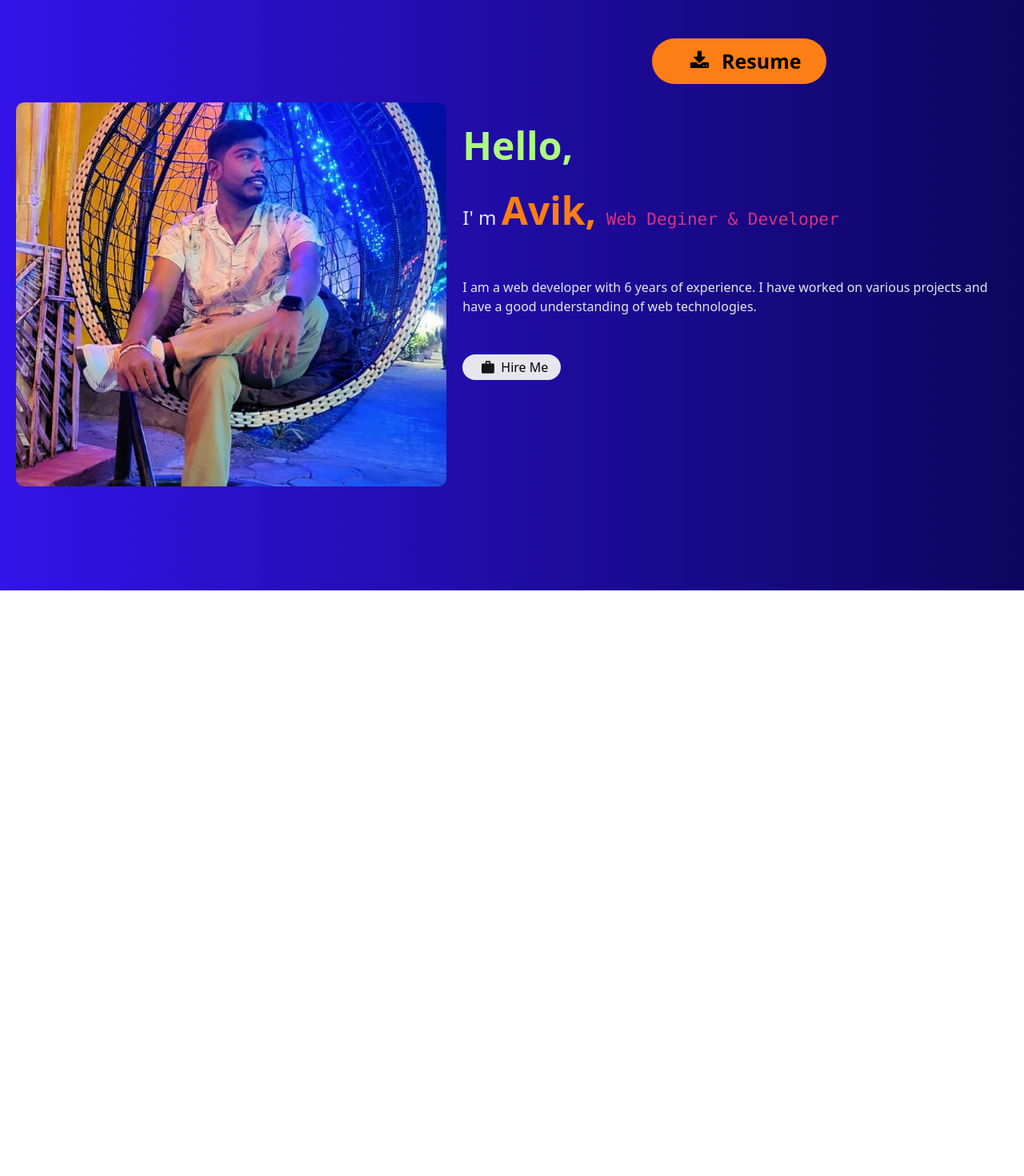
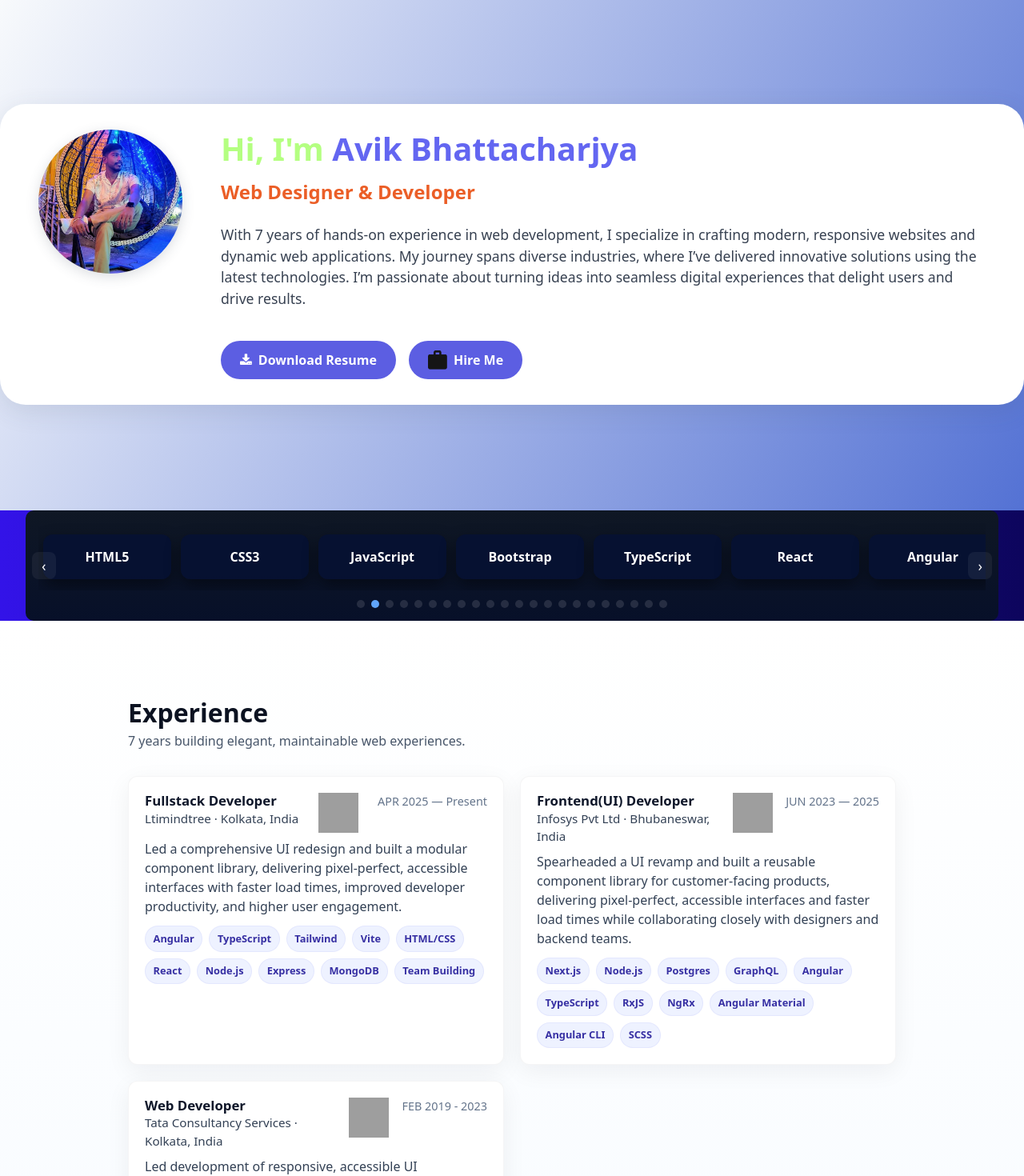
Before and after one commit to avik10/portfolio, a React (Create React App) app: page / in a window 1280 px wide. Shown: the part 82-1552 px from the top of the page at 80% size. Before the commit the page ends 820 px from the top, so only its background shows below. Built offline with nearby package versions, Linux system fonts and the light colour scheme; grey boxes are pictures that could not be loaded.

Commit message:
add skills carousel andexperiances

```diff
--- a/src/App.js
+++ b/src/App.js
@@ -1,3 +1,4 @@
+import Experaince from "./components/experances/expeiance";
 import Intro from "./components/Intro/Intro";
 import Navbar from "./components/Navbar/Navbar";
 import Skills from "./components/Skills/Skills";
@@ -9,7 +10,9 @@ function App() {
     <>
     <Navbar />
     <Intro />
-    {/* <Skills /> */}
+    <Skills />
+    <Experaince />
+
     </>
   );
 }
--- a/src/components/Intro/Intro.css
+++ b/src/components/Intro/Intro.css
@@ -1,87 +1,89 @@
-.intro-container {
-    display: flex;
-    /* justify-content: space-between; */
-    align-items: center;
-    padding: 50px 0;
+.intro-section {
+  display: flex;
+  align-items: center;
+  justify-content: center;
+  min-height: 80vh;
+  background: linear-gradient(120deg, #f8fafc 0%, #5472d4 100%);
 }
 
-.intro-img {
-    width: 50rem;
-    height: 30rem;
-    object-fit: cover;
-    border-radius: 10px;
-    box-shadow: 20px #2f16c1;
-    margin: 0 20px;
+.intro-bg {
+  display: flex;
+  gap: 3rem;
+  padding: 2rem 3rem;
+  border-radius: 2rem;
+  box-shadow: 0 8px 32px rgba(60, 72, 88, 0.12);
+  background: #fff;
 }
 
-.intro-content {
-    margin-right: 10px;
-    height: 40rem;
-    position: relative;
-    display: flex;
-    flex-direction: column;
-    /* justify-content: center; */
-    align-items: center;
+.intro-profile .profile-img {
+  width: 180px;
+  height: 180px;
+  border-radius: 50%;
+  object-fit: cover;
+  box-shadow: 0 4px 16px rgba(60, 72, 88, 0.18);
 }
 
-.hireMeBtn ,
-.hireMeBtn:hover {
-    background-color: var(--color-white);
-    color: black;
-    border: none;
-    display: flex;
-    align-items: center;
-    justify-content: center;
-    padding: 0 1rem;
-    border-radius: 2rem;
+.intro-details {
+  display: flex;
+  flex-direction: column;
+  justify-content: center;
+}
+
+.intro-greeting {
+  font-size: 2.5rem;
+  font-weight: 700;
+  margin-bottom: 0.5rem;
+}
+
+.intro-name {
+  color: #6366f1;
+}
+
+.intro-role .animated-text {
+  animation: fadeIn 2s infinite alternate;
+  color: #eb5d25;
+  font-size: 1.5rem;
+  font-weight: 600;
+}
+
+@keyframes fadeIn {
+  from { opacity: 0.2; }
+  to { opacity: 1; }
+}
+
+.intro-summary {
+  margin: 1rem 0;
+  font-size: 1.1rem;
+  color: #374151;
+}
+
+.intro-actions {
+  display: flex;
+  gap: 1rem;
+  margin-top: 1.5rem;
+}
+
+.download-btn, .hireMeBtn {
+  padding: 0.75rem 1.5rem;
+  border-radius: 1.5rem;
+  border: none;
+  background: #5c5ee2;
+  color: #fff;
+  font-weight: 600;
+  cursor: pointer;
+  transition: background 0.2s;
+  text-decoration: none;
+  display: flex;
+  align-items: center;
+  gap: 0.5rem;
+}
+
+.download-btn:hover, .hireMeBtn:hover {
+  background: #5685eb;
 }
 
 .hireMeImg {
-    height: 1rem;
-    width: 1rem;
-    margin: 0.5rem;
+  width: 24px;
+  height: 24px;
+
 }
-
-.download-btn {
-    background-color: var(--color-red);
-    color: black;
-    border: none;
-    display: flex;
-    align-items: center;
-    padding: 0 2rem;
-    border-radius: 2rem;
-    font-weight: 700;
-    font-size: 25px;
-}
-
-.download-btn .fa {
-    margin: 1rem;
-}
-.hello {
-    font-size: 3rem;
-    font-weight: 700;
-    color: var(--color-green);
-    margin-bottom: 1rem;
-    align-items: center;
-}
-.intro-description {
-    font-size: 1.5rem;
-    font-weight: 500;
-    color: var(--color-white);
-    margin: 3rem 0;
-}
-.intro-name {
-    font-size: 3rem;
-    font-weight: 700;
-    color: var(--color-red);
-    margin-bottom: 1rem;
-}
-.intro-summary {
-    font-size: 1rem;
-    font-weight: 500;
-    color: var(--color-white);
-    margin: 3rem 0;
-}
-.hireMeBtn {
-    justify-content: end;
-}
--- a/src/components/Intro/Intro.js
+++ b/src/components/Intro/Intro.js
@@ -7,19 +7,32 @@ import hireme from '../../images/hireme.png'
 
 const Intro = () => {
   return (
-    <div className='intro-container'>
-      <img src={profileImg} alt='Profile' className='intro-img' />
-      <div className='intro-content'>
-        <button class="download-btn"><i class="fa fa-download"></i> Resume</button>
-        <div className='intro-description'>
-          <h2 className='hello'>Hello, </h2>
-          <span className='intro-text'>I' m <span className='intro-name'>{data.intro.name}, </span>
-            <span className='intro-designation'><code>{data.intro.designation}</code></span></span>
+    <section className='intro-section'>
+      <div className='intro-bg'>
+        <div className='intro-profile'>
+          <img src={profileImg} alt='Profile' className='profile-img' />
+        </div>
+        <div className='intro-details'>
+          <h1 className='intro-greeting'>
+            Hi, I'm <span className='intro-name'>{data.intro.name}</span>
+          </h1>
+          <h2 className='intro-role'>
+            <span className='animated-text'>{data.intro.designation}</span>
+          </h2>
           <p className='intro-summary'>{data.intro.summary}</p>
-          <Link to='/hireme' smooth={true} duration={1000}><button className='btn hireMeBtn'><img src={hireme} className='hireMeImg' alt='Hire me' />Hire Me</button></Link>
+          <div className='intro-actions'>
+            <a href='/resume.docx' download className='download-btn'>
+              <i className='fa fa-download'></i> Download Resume
+            </a>
+            <Link to='hireme' smooth={true} duration={1000}>
+              <button className='btn hireMeBtn'>
+                <img src={hireme} className='hireMeImg' alt='Hire me' /> Hire Me
+              </button>
+            </Link>
+          </div>
         </div>
       </div>
-    </div>
+    </section>
   )
 }
 
--- a/src/components/Skills/Skills.css
+++ b/src/components/Skills/Skills.css
@@ -0,0 +1,115 @@
+/* ...existing code... */
+.skills {
+  width: 100%;
+  max-width: 95vw;
+  margin: 0 auto;
+  position: relative;
+  padding: 16px;
+  box-sizing: border-box;
+  color: #fff;
+  outline: none;
+  background: linear-gradient(180deg,#0f1724,#071029);
+  border-radius: 10px;
+}
+
+/* viewport uses horizontal scrolling + snap; scrollbar hidden */
+.skills__viewport {
+  overflow-x: auto;
+  scroll-snap-type: x mandatory;
+  -webkit-overflow-scrolling: touch;
+  scroll-behavior: smooth;
+  padding: 8px 0;
+}
+
+/* hide native scrollbar */
+.skills__viewport::-webkit-scrollbar { display: none; }
+.skills__viewport { -ms-overflow-style: none; scrollbar-width: none; }
+
+.skills__track {
+  display: flex;
+  gap: 12px;
+  align-items: center;
+  padding: 6px;
+}
+
+/* each item is a card; multiple cards visible in the viewport */
+.skills__item {
+  flex: 0 0 auto;
+  min-width: 160px; /* adjust to show more/fewer cards */
+  scroll-snap-align: center;
+  display: flex;
+  justify-content: center;
+}
+
+.skills__card {
+  background: rgba(7,17,50,0.95);
+  padding: 16px 18px;
+  border-radius: 12px;
+  box-shadow: 0 8px 20px rgba(0,0,0,0.45);
+  font-weight: 700;
+  text-align: center;
+  color: #fff;
+  transition: transform .18s ease, box-shadow .18s ease;
+  width: 100%;
+}
+
+.skills__card:hover {
+  transform: translateY(-6px);
+  box-shadow: 0 14px 36px rgba(0,0,0,0.55);
+}
+
+.skills__controls {
+  position: absolute;
+  top: 50%;
+  left: 8px;
+  right: 8px;
+  display: flex;
+  justify-content: space-between;
+  transform: translateY(-50%);
+  pointer-events: none;
+}
+
+.skills__btn {
+  pointer-events: auto;
+  background: rgba(255,255,255,0.06);
+  border: none;
+  color: #fff;
+  padding: 8px 12px;
+  border-radius: 8px;
+  cursor: pointer;
+  font-size: 18px;
+  line-height: 1;
+}
+
+.skills__btn:focus { outline: 2px solid rgba(96,165,250,0.5); }
+
+.skills__dots {
+  display: flex;
+  gap: 8px;
+  justify-content: center;
+  margin-top: 12px;
+}
+
+.skills__dot {
+  width: 10px;
+  height: 10px;
+  border-radius: 50%;
+  background: rgba(255,255,255,0.12);
+  border: none;
+  cursor: pointer;
+  padding: 0;
+}
+
+.skills__dot--active {
+  background: #60a5fa;
+}
+
+/* Responsive adjustments */
+@media (max-width: 900px) {
+  .skills__item { min-width: 140px; }
+}
+@media (max-width: 520px) {
+  .skills__item { min-width: 120px; }
+  .skills__card { padding: 12px; font-size: 14px; }
+}
+/* ...existing code... */
--- a/src/components/Skills/Skills.js
+++ b/src/components/Skills/Skills.js
@@ -1,58 +1,77 @@
-import React from 'react'
+import React, { useState, useEffect, useRef } from 'react'
+import './Skills.css'
+import data from '../data.json'
 
-const Skills = () => {
+const Skills = ({ skills = data.skills, interval = 3000 }) => {
+  const [index, setIndex] = useState(0)
+  const timerRef = useRef(null)
+  const viewportRef = useRef(null)
+
+  useEffect(() => {
+    // autoplay
+    timerRef.current = setInterval(() => setIndex(i => (i + 1) % skills.length), interval)
+    return () => clearInterval(timerRef.current)
+  }, [skills.length, interval])
+
+  const prev = () => setIndex(i => (i - 1 + skills.length) % skills.length)
+  const next = () => setIndex(i => (i + 1) % skills.length)
+
+  const handleMouseEnter = () => clearInterval(timerRef.current)
+  const handleMouseLeave = () => {
+    clearInterval(timerRef.current)
+    timerRef.current = setInterval(() => setIndex(i => (i + 1) % skills.length), interval)
+  }
+
+  const handleKeyDown = (e) => {
+    if (e.key === 'ArrowLeft') prev()
+    if (e.key === 'ArrowRight') next()
+  }
+
+  // scroll to the item whenever index changes
+  useEffect(() => {
+    const vp = viewportRef.current
+    if (!vp) return
+    const items = vp.querySelectorAll('.skills__item')
+    const el = items[index]
+    if (el && typeof el.scrollIntoView === 'function') {
+      el.scrollIntoView({ behavior: 'smooth', inline: 'center', block: 'nearest' })
+    }
+  }, [index])
+
   return (
-    <div>
-      <div class="container">
-        <div class="row">
-          <div id="carouselExampleControls" class="carousel slide" data-ride="carousel">
-            <div class="carousel-inner">
-              <div class="carousel-item active">
-                <div class="row">
+    <div
+      className="skills"
+      onMouseEnter={handleMouseEnter}
+      onMouseLeave={handleMouseLeave}
+      onKeyDown={handleKeyDown}
+      tabIndex={0}
+      role="region"
+      aria-label="Skills carousel"
+    >
+      <div className="skills__viewport" ref={viewportRef}>
+        <div className="skills__track">
+          {skills.map((s, i) => (
+            <div className="skills__item" key={i}>
+              <div className="skills__card">{s}</div>
+            </div>
+          ))}
+        </div>
+      </div>
 
-                  <div class="col-md-2 col-sm-6 col-12">
-                    <a href="#">asdasdsdas</a>
-                  </div>
-                  <div class="col-md-2 col-sm-6 col-12">
-                    <a href="#">asdasdsdas</a>
-                  </div>
-                  <div class="col-md-2 col-sm-6 col-12">
-                    <a href="#">asdasdsdas</a>
-                  </div>
-                  <div class="col-md-2 col-sm-6 col-12">
-                    <a href="#">asdasdsdas</a>
-                  </div>
-                  <div class="col-md-2 col-sm-6 col-12">
-                    <a href="#">asdasdsdas</a>
-                  </div>
-                  <div class="col-md-2 col-sm-6 col-12">
-                    <a href="#">asdasdsdas</a>
-                  </div>
-                  <div class="col-md-2 col-sm-6 col-12">
-                    <a href="#">asdasdsdas</a>
-                  </div>
-                  <div class="col-md-2 col-sm-6 col-12">
-                    <a href="#">asdasdsdas</a>
-                  </div>
-                  <div class="col-md-2 col-sm-6 col-12">
-                    <a href="#">asdasdsdas</a>
-                  </div>
-                  <div class="col-md-2 col-sm-6 col-12">
-                    <a href="#">asdasdsdas</a>
-                  </div>
-                </div>
-              </div>
-            </div>
-            <a class="carousel-control-prev" href="#carouselExampleControls" role="button" data-slide="prev">
-              <span class="carousel-control-prev-icon" aria-hidden="true"></span>
-              <span class="sr-only">Previous</span>
-            </a>
-            <a class="carousel-control-next" href="#carouselExampleControls" role="button" data-slide="next">
-              <span class="carousel-control-next-icon" aria-hidden="true"></span>
-              <span class="sr-only">Next</span>
-            </a>
-          </div>
-        </div>
+      <div className="skills__controls">
+        <button className="skills__btn" aria-label="Previous" onClick={prev}>‹</button>
+        <button className="skills__btn" aria-label="Next" onClick={next}>›</button>
+      </div>
+
+      <div className="skills__dots">
+        {skills.map((_s, i) => (
+          <button
+            key={i}
+            className={`skills__dot ${i === index ? 'skills__dot--active' : ''}`}
+            onClick={() => setIndex(i)}
+            aria-label={`Go to skill ${i + 1}`}
+          />
+        ))}
       </div>
     </div>
   )
--- a/src/components/data.json
+++ b/src/components/data.json
@@ -1,4 +1,3 @@
-
 {
     "navbar": {
         "logo": {
@@ -22,9 +21,64 @@
         ]
     },
     "intro": {
-        "name":"Avik",
-        "designation":"Web Deginer & Developer",
-        "summary":"I am a web developer with 6 years of experience. I have worked on various projects and have a good understanding of web technologies."
-
-    }
+        "name": "Avik Bhattacharjya",
+        "designation": "Web Designer & Developer",
+        "summary": "With 7 years of hands-on experience in web development, I specialize in crafting modern, responsive websites and dynamic web applications. My journey spans diverse industries, where I’ve delivered innovative solutions using the latest technologies. I’m passionate about turning ideas into seamless digital experiences that delight users and drive results."
+    },
+    "experiences": [
+        {
+            "company": "Ltimindtree",
+            "role": "Fullstack Developer",
+            "designation":"Speialists software engineer",
+            "period": "APR 2025 — Present",
+            "location": "Kolkata, India",
+            "description": "Led a comprehensive UI redesign and built a modular component library, delivering pixel-perfect, accessible interfaces with faster load times, improved developer productivity, and higher user engagement.",
+            "tech": ["Angular", "TypeScript", "Tailwind", "Vite", "HTML/CSS", "React", "Node.js", "Express", "MongoDB", "Team Building"],
+            "logo": "https://companieslogo.com/img/orig/LTIM.NS-dea59dc6.png?t=1720244492"
+        },
+        {
+            "company": "Infosys Pvt Ltd",
+            "role": "Frontend(UI) Developer",
+            "designation":"TECHNICAL ANALYST",
+            "period": "JUN 2023 — 2025",
+            "location": "Bhubaneswar, India",
+            "description": "Spearheaded a UI revamp and built a reusable component library for customer-facing products, delivering pixel-perfect, accessible interfaces and faster load times while collaborating closely with designers and backend teams.",
+            "tech": ["Next.js", "Node.js", "Postgres", "GraphQL", "Angular", "TypeScript", "RxJS", "NgRx", "Angular Material", "Angular CLI", "SCSS"],
+            "logo": "https://1000logos.net/wp-content/uploads/2020/08/Infosys-Logo.png"
+        },
+        {
+            "company": "Tata Consultancy Services",
+            "role": "Web Developer",
+            "designation":"Sr Systems Engineer",
+            "period": "FEB 2019 - 2023",
+            "location": "Kolkata, India",
+            "description": "Led development of responsive, accessible UI components and marketing/e‑commerce pages, delivering pixel‑perfect implementations and improved performance. Built and maintained UI automation suites (Cypress/Selenium) and integration tests to catch regressions early, streamline releases, and reduce manual QA effort.",
+            "tech": ["HTML/CSS", "jQuery", "JavaScript", "Angular", "Redux", "Cypress", "Selenium", "TestNG", "JIRA", "Confluence"],
+            "logo": "https://media.licdn.com/dms/image/v2/D5612AQGDEC6APIBRPA/article-cover_image-shrink_600_2000/article-cover_image-shrink_600_2000/0/1726116477867?e=2147483647&v=beta&t=lWZOAij6o6IS--YSN_QPMfZyZiR48HYzBMgmaBkw80Y"
+        }
+    ],
+    "skills": [
+        "HTML5",
+        "CSS3",
+        "JavaScript",
+        "Bootstrap",
+        "TypeScript",
+        "React",
+        "Angular",
+        "Next.js",
+        "Node.js",
+        "Express",
+        "MongoDB",
+        "PostgreSQL",
+        "Tailwind CSS",
+        "Material UI",
+        "Sass/SCSS",
+        "Git & GitHub",
+        "Cypress",
+        "Selenium",
+        "JIRA",
+        "Agile Methodologies",
+        "Responsive Design",
+        "UI/UX Principles"
+    ]
 }
--- /dev/null
+++ b/src/components/experances/expeiance.js
@@ -0,0 +1,46 @@
+import React from 'react';
+import './experiance.css';
+import data from '../data.json'
+
+const Experaince = ({ experiences: [] = data.experiences }) => {
+    return (
+        <section className="xp-section" id="experience">
+            <div className="xp-inner">
+                <h2 className="xp-title">Experience</h2>
+                <p className="xp-subtitle">7 years building elegant, maintainable web experiences.</p>
+
+                <div className="xp-list">
+                    {data.experiences.map(xp => (
+                        <article key={xp.id} className="xp-card" aria-label={`${xp.role} at ${xp.company}`}>
+                            <header className="xp-card-head">
+                                <div>
+                                    <h3 className="xp-role">{xp.role}</h3>
+                                    <p className="xp-company">{xp.company} · <span className="xp-location">{xp.location}</span></p>
+                                </div>
+
+                                {/* company logo (URL comes from data.json via xp.logo) */}
+                                <img height={50}
+                                    width={50}
+                                    src={xp.logo}
+                                    alt={`${xp.company} logo`}
+                                    className="xp-logo"
+                                    loading="lazy"
+                                />
+
+                                <span className="xp-period">{xp.period}</span>
+                            </header>
+
+                            <p className="xp-desc">{xp.description}</p>
+
+                            <ul className="xp-tech">
+                                {xp.tech.map((t, i) => <li key={i} className="xp-tech-item">{t}</li>)}
+                            </ul>
+                        </article>
+                    ))}
+                </div>
+            </div>
+        </section>
+    );
+}
+
+export default Experaince;
--- /dev/null
+++ b/src/components/experances/experiance.css
@@ -0,0 +1,104 @@
+/* Simple, attractive styles for the Experience section */
+.xp-section{
+  padding: 6rem 1.5rem;
+  background: linear-gradient(180deg, #ffffff 0%, #f7fbff 100%);
+  color: #0f172a;
+  font-family: Inter, system-ui, -apple-system, "Segoe UI", Roboto, "Helvetica Neue", Arial;
+}
+
+.xp-inner{
+  max-width: 960px;
+  margin: 0 auto;
+}
+
+.xp-title{
+  font-size: 2rem;
+  font-weight: 700;
+  margin-bottom: 0.25rem;
+  color: #0b1221;
+}
+
+.xp-subtitle{
+  color: #475569;
+  margin-bottom: 2rem;
+}
+
+.xp-list{
+  display: grid;
+  grid-template-columns: 1fr;
+  gap: 1.25rem;
+}
+
+/* Card */
+.xp-card{
+  background: #fff;
+  border-radius: 12px;
+  padding: 1.25rem;
+  box-shadow: 0 8px 30px rgba(15,23,42,0.06);
+  border: 1px solid rgba(15,23,42,0.04);
+  transition: transform .18s ease, box-shadow .18s ease;
+}
+
+.xp-card:hover{
+  transform: translateY(-6px);
+  box-shadow: 0 18px 40px rgba(15,23,42,0.09);
+}
+
+.xp-card-head{
+  display:flex;
+  justify-content:space-between;
+  align-items:flex-start;
+  gap: 1rem;
+  margin-bottom: 0.5rem;
+}
+
+.xp-role{
+  font-size: 1.05rem;
+  font-weight: 600;
+  margin: 0;
+}
+
+.xp-company{
+  margin: 0;
+  color: #334155;
+  font-size: 0.95rem;
+}
+
+.xp-period{
+  color: #64748b;
+  font-size: 0.9rem;
+  white-space:nowrap;
+}
+
+.xp-desc{
+  margin-top: 0.5rem;
+  margin-bottom: 0.75rem;
+  color: #334155;
+  line-height: 1.5;
+}
+
+.xp-tech{
+  display:flex;
+  flex-wrap:wrap;
+  gap:0.5rem;
+  list-style:none;
+  padding:0;
+  margin:0;
+}
+
+.xp-tech-item{
+  background: #eef2ff;
+  color: #3730a3;
+  padding: 0.35rem 0.6rem;
+  border-radius: 999px;
+  font-size: 0.8rem;
+  font-weight: 600;
+  border: 1px solid rgba(99,102,241,0.08);
+}
+
+/* Responsive */
+@media (min-width: 768px){
+  .xp-list{
+    grid-template-columns: 1fr 1fr;
+  }
+}
```
Also changed, not shown: 1 other file (tests, documents, lock files or other folders).
